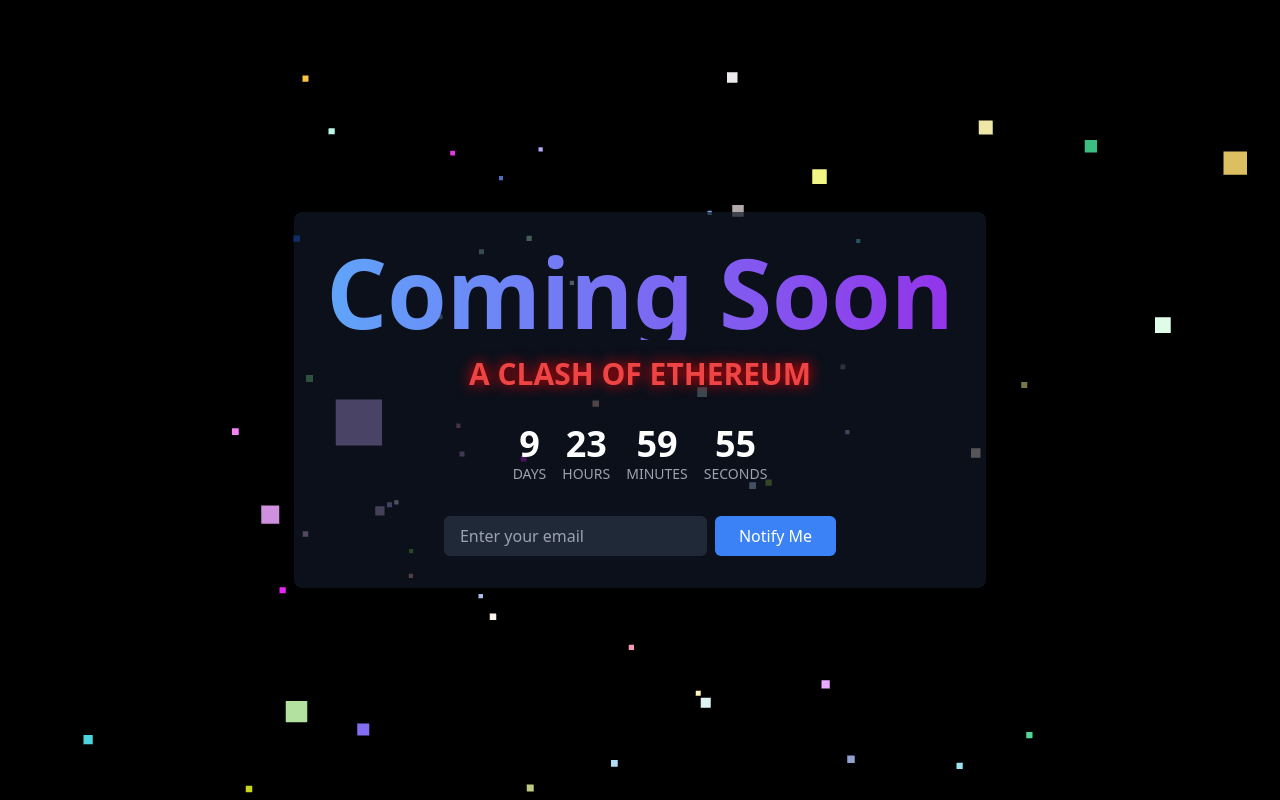
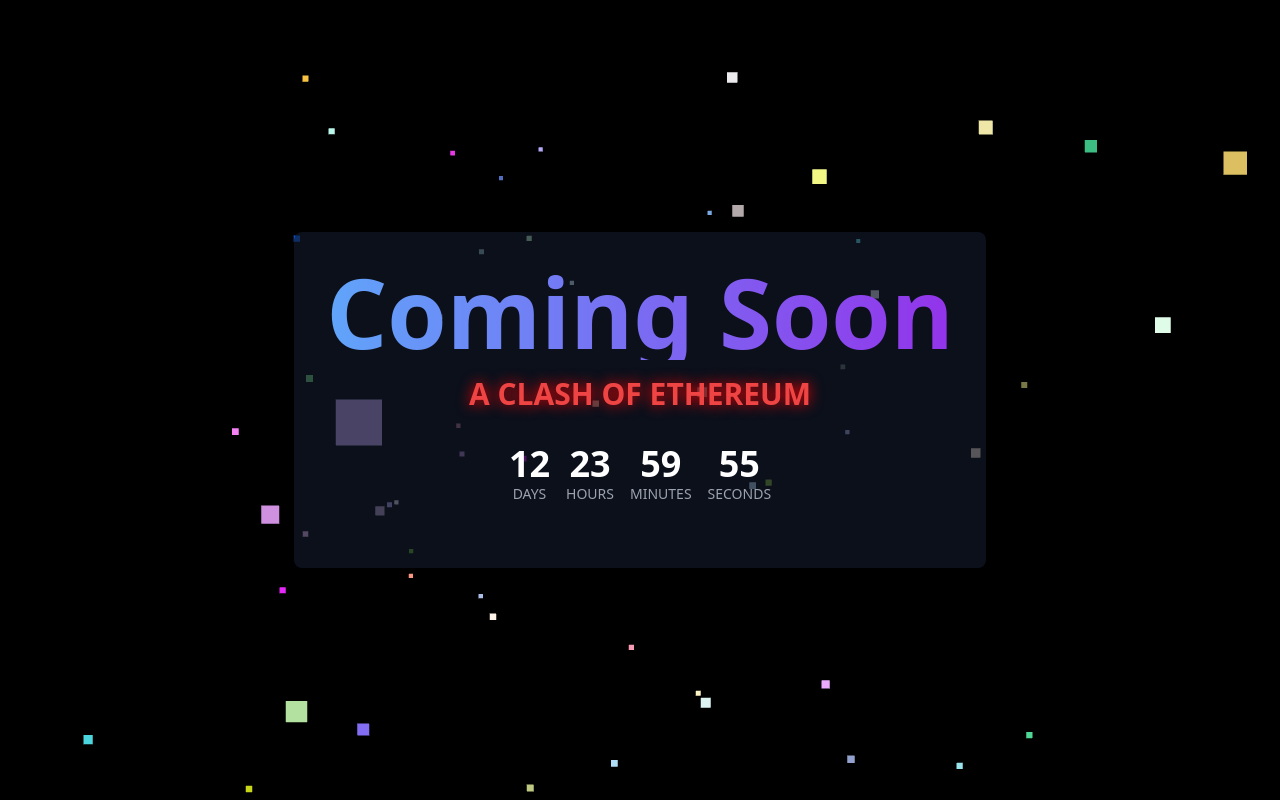
Before and after one commit to Realyyt/eth-clash, a Next.js app: page /comingsoon in a window 1280 px wide. Built offline with nearby package versions, Linux system fonts and the light colour scheme.

Commit message:
eth-clash

```diff
--- a/app/comingsoon/page.tsx
+++ b/app/comingsoon/page.tsx
@@ -5,12 +5,11 @@ import { motion } from 'framer-motion';
 import ParticleEffect from '@/components/ParticleEffect';
 
 export default function Coming() {
-  const [countdown, setCountdown] = useState({ days: 10, hours: 0, minutes: 0, seconds: 0 });
-  const [email, setEmail] = useState('');
+  const [countdown, setCountdown] = useState({ days: 13, hours: 0, minutes: 0, seconds: 0 });
 
   useEffect(() => {
     const targetDate = new Date();
-    targetDate.setDate(targetDate.getDate() + 10);
+    targetDate.setDate(targetDate.getDate() + 13);
 
     const updateCountdown = () => {
       const now = new Date().getTime();
@@ -33,15 +32,6 @@ export default function Coming() {
 
     return () => clearInterval(timer);
   }, []);
-
-  const handleSubmit = (e: React.FormEvent<HTMLFormElement>) => {
-    e.preventDefault();
-    // Here you would typically handle the form submission
-    // For this example, we'll just log to the console
-    console.log(`Notification request for ${email} sent to emmaisaac032@gmail.com`);
-    // Reset the email input after submission
-    setEmail('');
-  };
 
   return (
     <div className="relative min-h-screen flex items-center justify-center">
@@ -79,27 +69,6 @@ export default function Coming() {
             </div>
           ))}
         </div>
-        <motion.form
-          initial={{ opacity: 0, y: 50 }}
-          animate={{ opacity: 1, y: 0 }}
-          transition={{ delay: 1, duration: 0.8 }}
-          className="flex flex-col md:flex-row justify-center items-center"
-          onSubmit={handleSubmit}
-        >
-          <input
-            type="email"
-            value={email}
-            onChange={(e) => setEmail(e.target.value)}
-            placeholder="Enter your email"
-            className="px-4 py-2 mb-2 md:mb-0 md:mr-2 w-full md:w-auto rounded-md bg-gray-800 text-white focus:outline-none focus:ring-2 focus:ring-blue-500"
-          />
-          <button
-            type="submit"
-            className="px-6 py-2 bg-blue-500 text-white rounded-md hover:bg-blue-600 transition-colors duration-300"
-          >
-            Notify Me
-          </button>
-        </motion.form>
       </div>
     </div>
   );
--- a/app/layout.tsx
+++ b/app/layout.tsx
@@ -1,5 +1,4 @@
 import type { Metadata } from "next";
-import localFont from "next/font/local";
 import "./globals.css";
 import { DarkModeProvider } from '@/components/DarkModeContext';
 
--- a/package.json
+++ b/package.json
@@ -9,18 +9,22 @@
     "lint": "next lint"
   },
   "dependencies": {
+    "@sendgrid/mail": "^8.1.4",
     "@tsparticles/engine": "^3.5.0",
     "@tsparticles/react": "^3.0.0",
     "autoprefixer": "^10.4.20",
+    "formik": "^2.4.6",
     "framer-motion": "^11.11.9",
     "next": "15.0.1",
+    "nodemailer": "^6.9.15",
     "react": "^18.2.0",
     "react-dom": "^18.2.0",
     "react-icons": "^5.3.0",
     "react-tsparticles": "^2.12.2",
     "three": "^0.169.0",
     "tsparticles": "^3.5.0",
-    "vanta": "^0.5.24"
+    "vanta": "^0.5.24",
+    "yup": "^1.4.0"
   },
   "devDependencies": {
     "@types/node": "^20",
```
Also changed, not shown: 2 other files (tests, documents, lock files or other folders).
